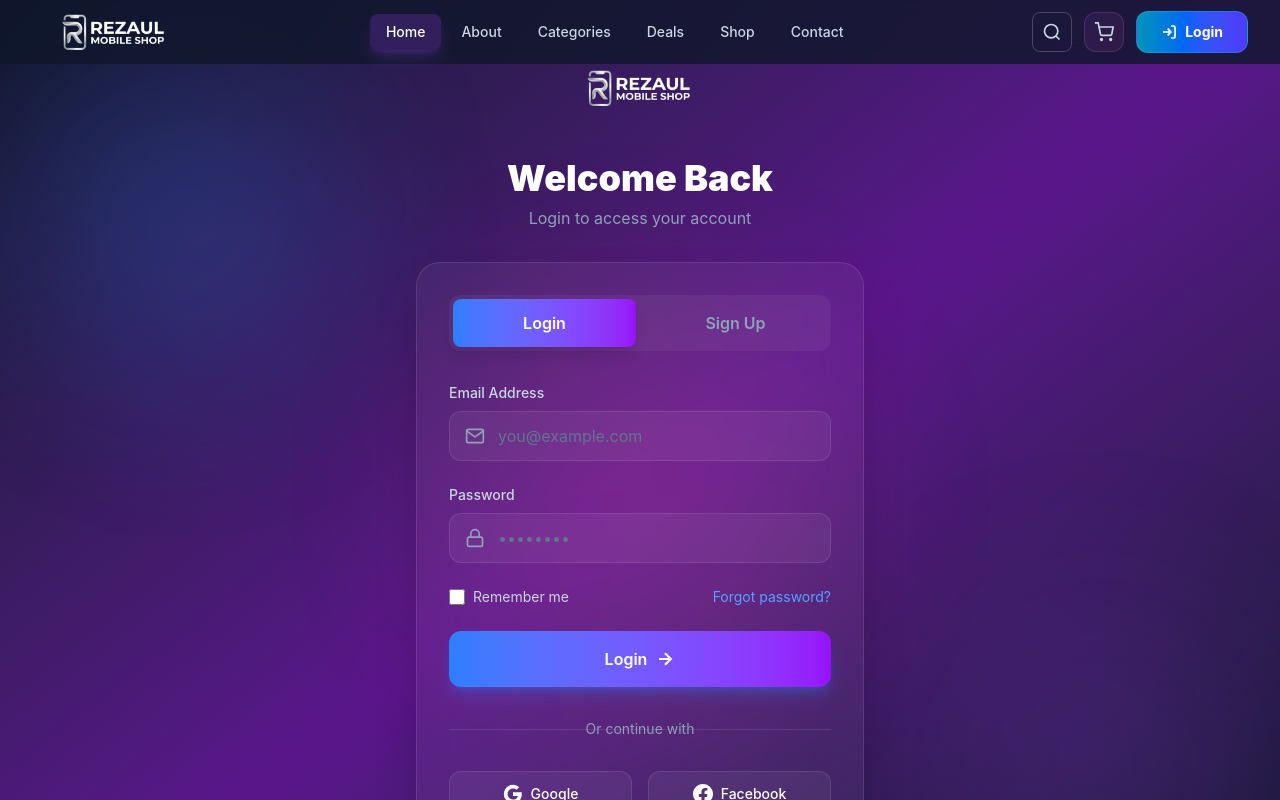
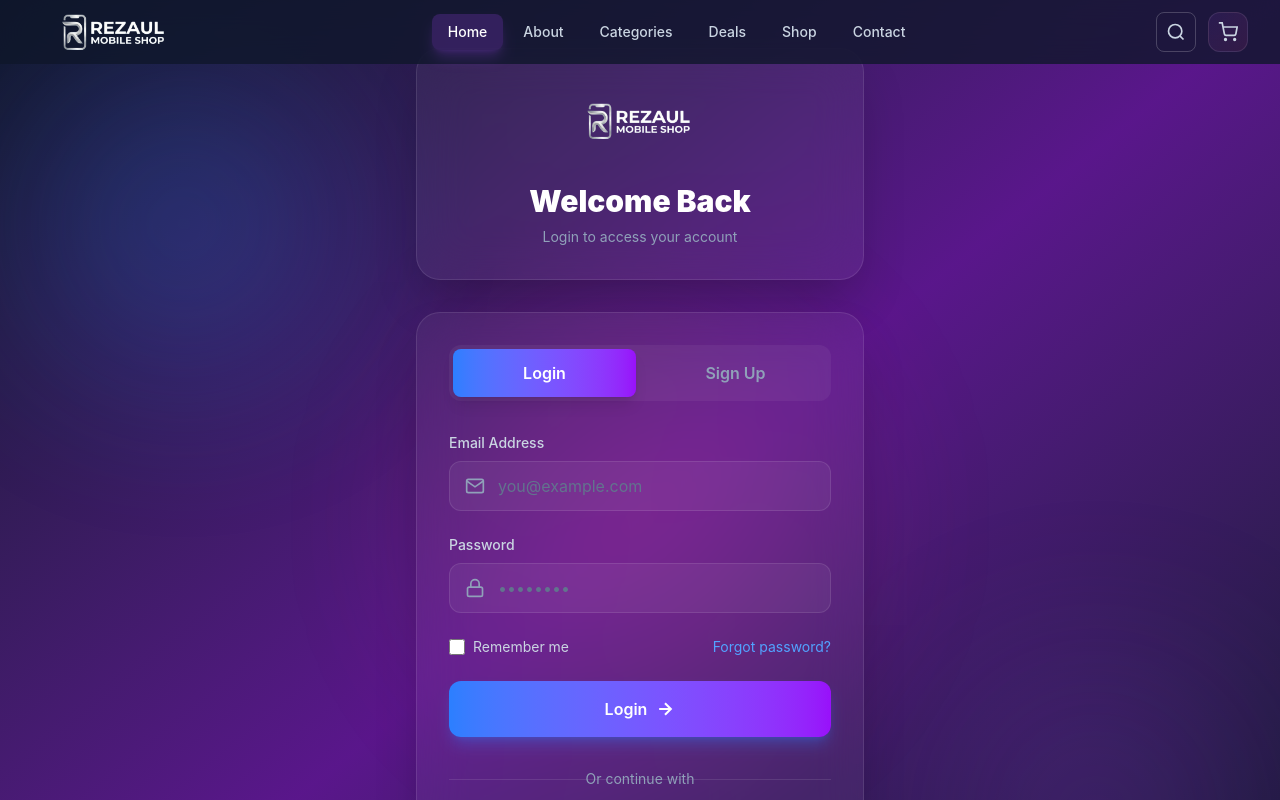
Before and after one commit to rezaul3950/mobile-shop, a React (Vite) app: page /login in a window 1280 px wide. Shown: the top 800 px of the page. Built offline with nearby package versions, Linux system fonts and the light colour scheme.

Commit message:
Remove login button from navbar and add centered logo card to login page

```diff
--- a/src/components/layout/Navbar/Navbar.jsx
+++ b/src/components/layout/Navbar/Navbar.jsx
@@ -247,14 +247,7 @@ function Navbar() {
               )}
             </Link>
 
-            <Link to="/login" className="flex items-center gap-2 px-4 sm:px-6 py-2.5 bg-gradient-to-r from-cyan-600 via-blue-600 to-indigo-600 text-white rounded-xl text-sm font-bold hover:shadow-2xl hover:shadow-cyan-500/50 hover:scale-105 active:scale-95 transition-all duration-300 border border-cyan-400/30">
-              <svg className="w-4 h-4" viewBox="0 0 24 24" fill="none" stroke="currentColor" strokeWidth="2.5">
-                <path d="M15 3h4a2 2 0 0 1 2 2v14a2 2 0 0 1-2 2h-4"></path>
-                <polyline points="10 17 15 12 10 7"></polyline>
-                <line x1="15" y1="12" x2="3" y2="12"></line>
-              </svg>
-              <span>Login</span>
-            </Link>
+            {/* Login button removed */}
 
             {/* Mobile toggle - only show when menu is closed */}
             {!menuOpen && (
--- a/src/pages/Login/Login.jsx
+++ b/src/pages/Login/Login.jsx
@@ -33,21 +33,23 @@ function Login() {
       </div>
 
       <div className="max-w-md w-full relative z-10">
-        {/* Logo/Header */}
-        <div className="text-center mb-8">
-          <Link to="/" className="inline-block mb-6 hover:scale-110 transition-transform">
+        {/* Logo Card */}
+        <div className="bg-white/5 backdrop-blur-xl border border-white/10 rounded-3xl p-8 shadow-2xl mb-8">
+          <div className="text-center">
+            <Link to="/" className="inline-block mb-4 hover:scale-110 transition-transform">
               <img
                 src="/Navber and Footer Logo.png"
                 alt="Mobile Shop Logo"
                 className="h-20 w-auto mx-auto"
               />
             </Link>
-          <h1 className="text-4xl font-black text-white mb-2">
+            <h1 className="text-3xl font-black text-white mb-2">
               {isLogin ? 'Welcome Back' : 'Create Account'}
             </h1>
-          <p className="text-slate-400">
+            <p className="text-slate-400 text-sm">
               {isLogin ? 'Login to access your account' : 'Join us for the best mobile deals'}
             </p>
+          </div>
         </div>
 
         {/* Form Card */}
```
Lines whose indentation alone changed are shown as unchanged.
